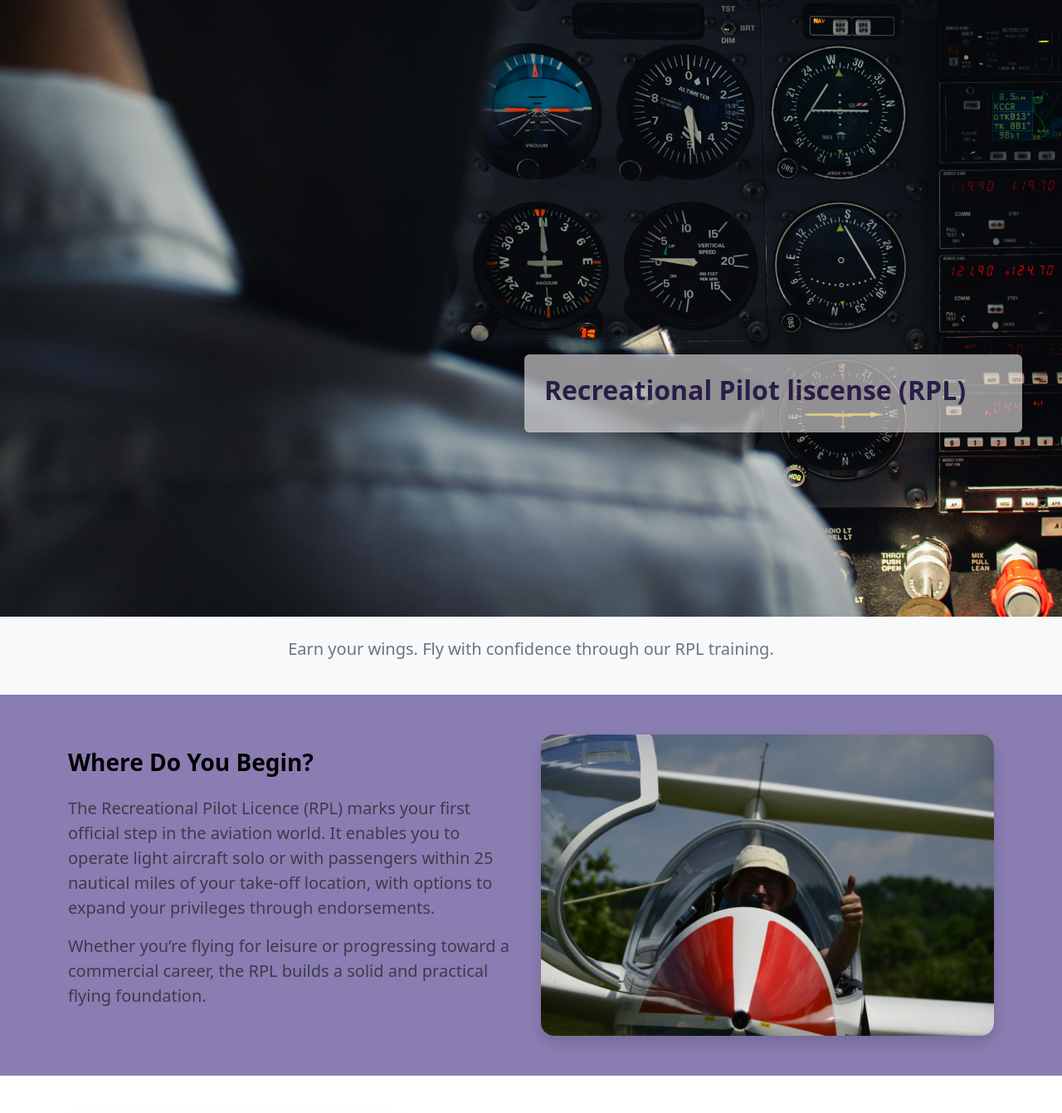
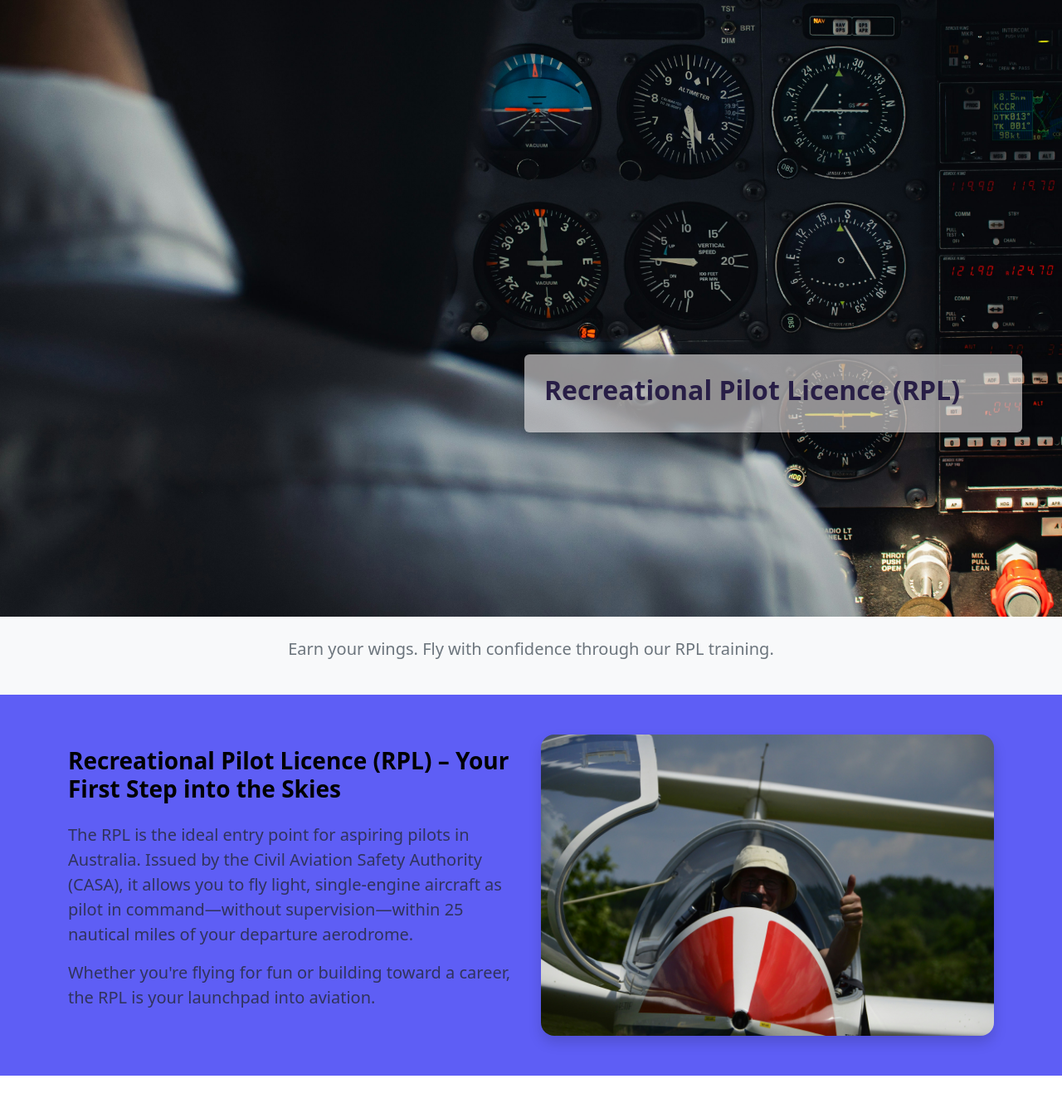
Before and after one commit to stackAli/Aviation-school, a Flask app: page /rpl in a window 1280 px wide. Shown: the part 121-1462 px from the top of the page at 83% size. Run offline with Flask 3, Linux system fonts and the light colour scheme.

Commit message:
Update rpl.html

```diff
--- a/templates/rpl.html
+++ b/templates/rpl.html
@@ -6,7 +6,7 @@
   <section class="hero-section d-flex align-items-center text-white">
     <div class="container-fluid px-5">
       <div class="hero-text text-start p-4 rounded shadow">
-        <h1 class="display-4 fw-bold fs-2">Recreational Pilot liscense (RPL)</h1>
+        <h1 class="display-4 fw-bold fs-2">Recreational Pilot Licence (RPL)</h1>
       </div>
     </div>
   </section>
@@ -25,48 +25,49 @@
   </div>
 </section>
 
-<!-- Section 1: RPL Intro -->
+<!-- Section 1: RPL Intro Updated -->
 <section class="cpl-section py-5">
   <div class="container">
     <div class="row align-items-center">
       <div class="col-md-6">
-        <h3 class="fw-bold mb-4">Where Do You Begin?</h3>
+        <h3 class="fw-bold mb-4">Recreational Pilot Licence (RPL) – Your First Step into the Skies</h3>
         <p class="text-muted fs-5">
-          The Recreational Pilot Licence (RPL) marks your first official step in the aviation world. It enables you to operate light aircraft solo or with passengers within 25 nautical miles of your take-off location, with options to expand your privileges through endorsements.
+          The RPL is the ideal entry point for aspiring pilots in Australia. Issued by the Civil Aviation Safety Authority (CASA), it allows you to fly light, single-engine aircraft as pilot in command—without supervision—within 25 nautical miles of your departure aerodrome.
         </p>
         <p class="text-muted fs-5">
-          Whether you’re flying for leisure or progressing toward a commercial career, the RPL builds a solid and practical flying foundation.
+          Whether you're flying for fun or building toward a career, the RPL is your launchpad into aviation.
         </p>
       </div>
       <div class="col-md-6 text-center">
-        <img src="/static/rpl1.jpg" alt="CPL Training" class="img-fluid rounded-4 shadow" style="max-width: 100%;">
+        <img src="/static/rpl1.jpg" alt="RPL Training" class="img-fluid rounded-4 shadow" style="max-width: 100%;">
       </div>
     </div>
   </div>
 </section>
 
-<!-- Section 2: Diploma of Aviation -->
+<!-- Section 2: How to Qualify -->
 <section class="py-5 bg-white">
   <div class="container">
     <div class="row align-items-center">
       <div class="col-md-6 mb-4 mb-md-0">
-        <img src="{{ url_for('static', filename='rpl2.jpg') }}" alt="CPL Training" class="img-fluid rounded shadow">
+        <img src="{{ url_for('static', filename='rpl2.jpg') }}" alt="RPL Requirements" class="img-fluid rounded shadow">
       </div>
       <div class="col-md-6">
-        <h2 class="fw-bold mb-4">Diploma of Aviation – Your CPL Pathway</h2>
+        <h2 class="fw-bold mb-4">How Do You Qualify for the RPL?</h2>
+        <ul class="text-muted fs-5">
+          <li>Be at least 16 years old</li>
+          <li>Complete a minimum of 25 flight hours (including 20 dual and 5 solo)</li>
+          <li>Pass a theory exam and a flight test</li>
+          <li>Hold a valid medical certificate</li>
+          <li>Demonstrate English language proficiency</li>
+        </ul>
         <p class="text-muted fs-5">
-          Dreaming of a career in aviation? The Diploma of Aviation offers a direct and structured path to your Commercial Pilot Licence.
-        </p>
-        <p class="text-muted fs-5">
-          The program begins with RPL training and continues through advanced licensing in a full-time study format.
-
+          The RPL at Moorabbin Airport includes endorsements for controlled airspace and aerodrome operations, and radio use—setting you up for broader flying privileges.
         </p>
       </div>
     </div>
   </div>
 </section>
-
-
 
 <!-- CTA Apply Section -->
 <section class="apply-section position-relative text-center text-white d-flex align-items-center">
@@ -106,7 +107,7 @@
   }
 
   .cpl-section {
-    background-color: #8a7db2;
+    background-color: #5e5ef5;
     color: black;
   }
 
```
